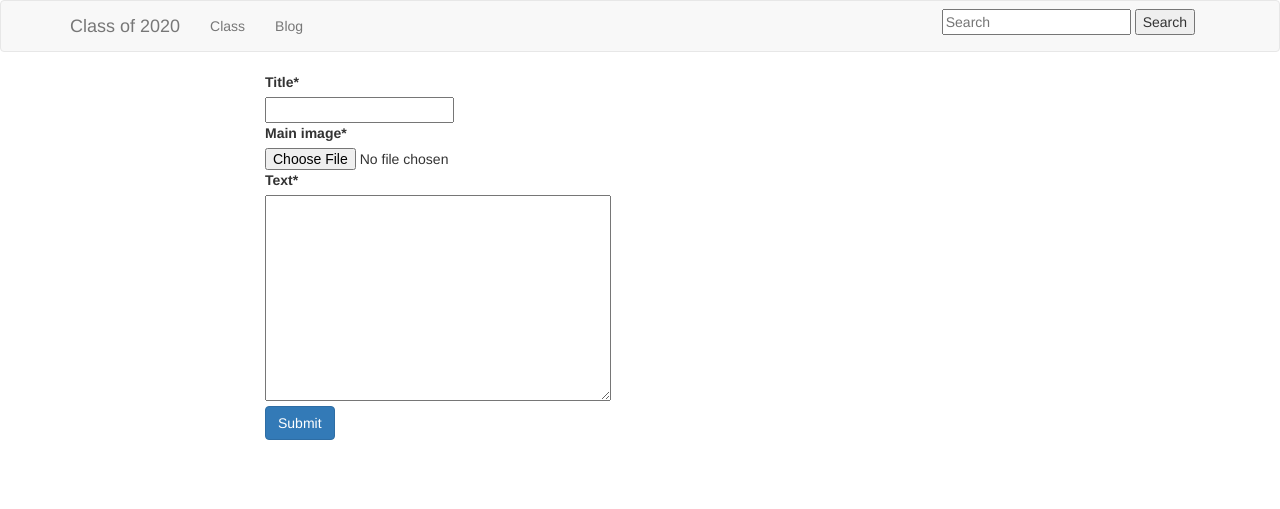
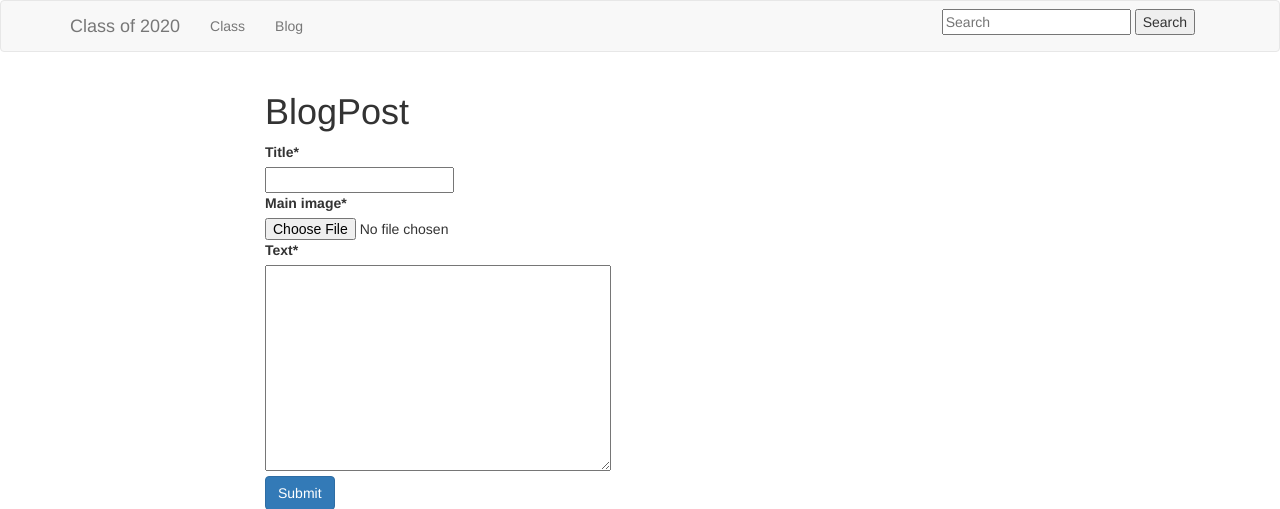
Before and after one commit to NischalLal/class-ultimate-classof2020, a Django app: page /blog/new-blogpost/ in a window 1280 px wide. Shown: the top 509 px of the page. Run offline with Django 3.2, Linux system fonts and the light colour scheme; the visitor is signed in with stand-in values (Sample User, id 1); some libraries are stand-ins or nearby versions.

```diff
--- a/ultimatewebsite/templates/blogs/new_blogpost.html
+++ b/ultimatewebsite/templates/blogs/new_blogpost.html
@@ -10,7 +10,7 @@
     {% if request.user.is_authenticated %}
 
         <div class="col-md-offset-2 col-md-8">
-
+            <h1>BlogPost</h1>
             <form method = 'POST' action = '' enctype = 'multipart/form-data'>
             {% csrf_token %}
 
```
Also changed, not shown: 1 other file.
